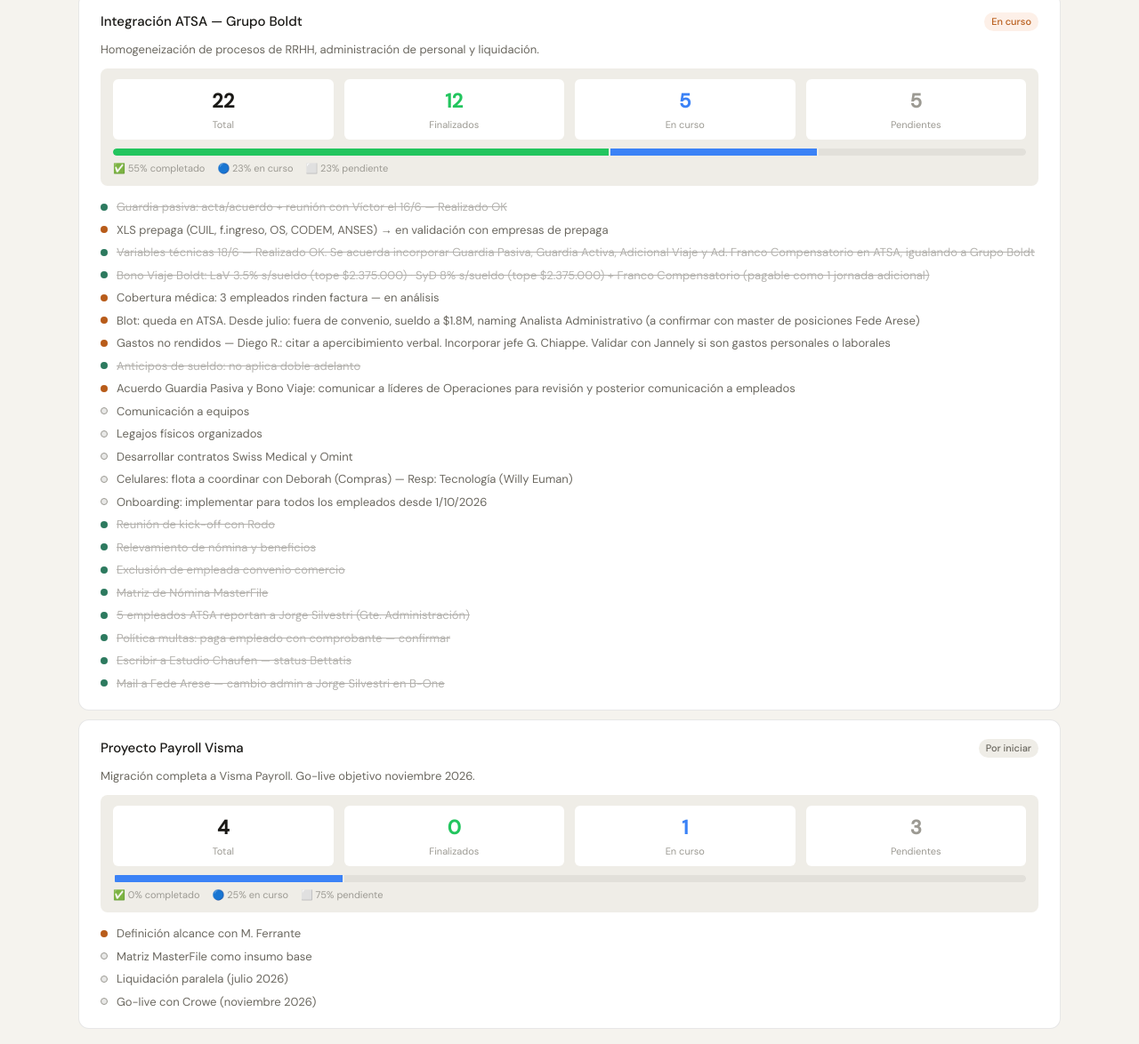
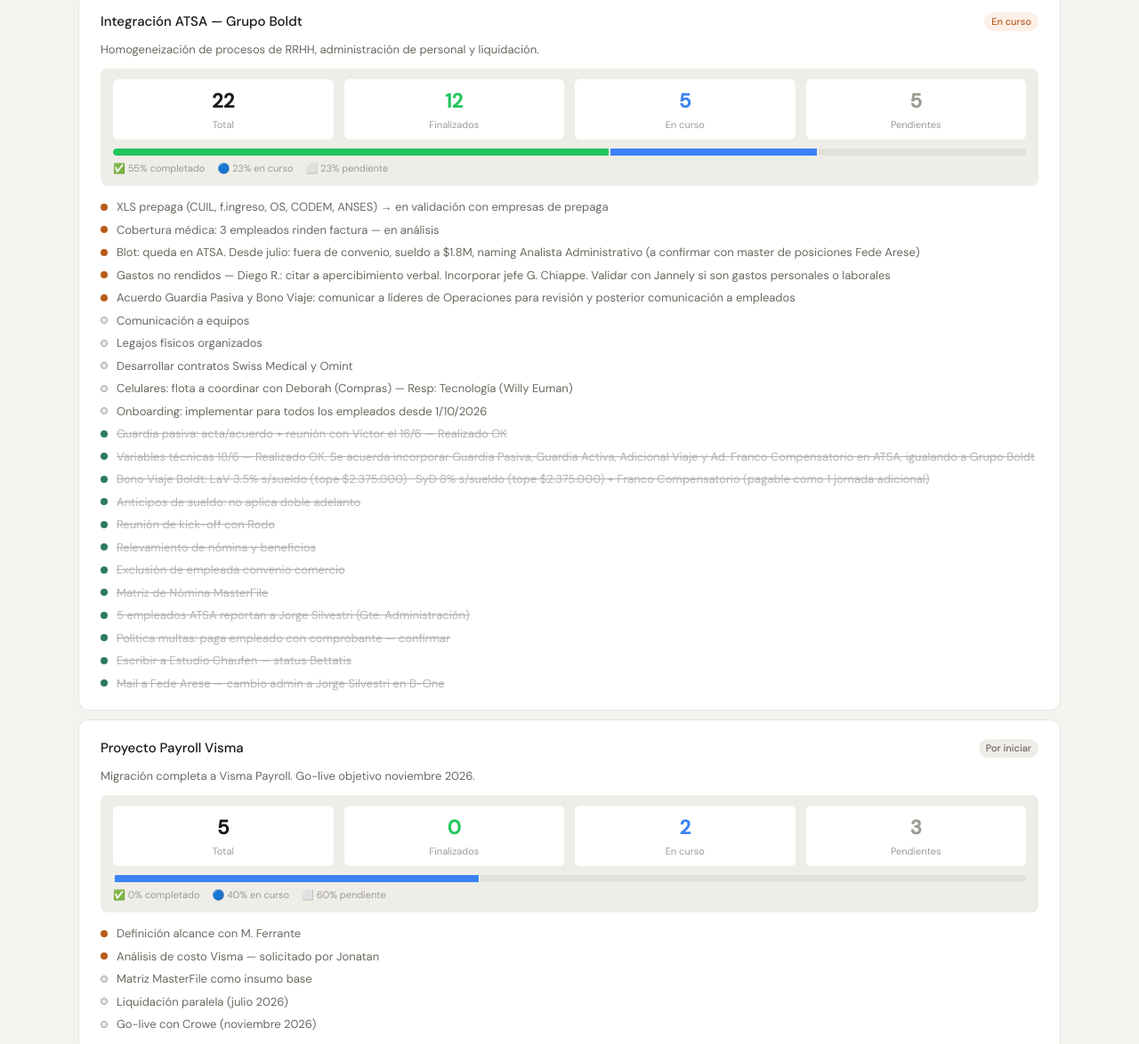
Before and after one commit to PeopleDO1/boldt-rrhh, a plain HTML site: page index.html in a window 1280 px wide. Shown: the part 1954-3128 px from the top of the page at 89% size. Drawn offline with Linux system fonts and the light colour scheme.

Commit message:
Dashboard: reorden hitos por estado + análisis de costo Visma (Jonatan)

```diff
--- a/index.html
+++ b/index.html
@@ -415,20 +415,20 @@ const DATA = {
       estadoColor: "warn",
       descripcion: "Homogeneización de procesos de RRHH, administración de personal y liquidación.",
       hitos: [
-        { texto: "Guardia pasiva: acta/acuerdo + reunión con Víctor el 16/6 — Realizado OK", estado: "done" },
         { texto: "XLS prepaga (CUIL, f.ingreso, OS, CODEM, ANSES) → en validación con empresas de prepaga", estado: "active" },
-        { texto: "Variables técnicas 18/6 — Realizado OK. Se acuerda incorporar Guardia Pasiva, Guardia Activa, Adicional Viaje y Ad. Franco Compensatorio en ATSA, igualando a Grupo Boldt", estado: "done" },
-        { texto: "Bono Viaje Boldt: LaV 3.5% s/sueldo (tope $2.375.000) · SyD 8% s/sueldo (tope $2.375.000) + Franco Compensatorio (pagable como 1 jornada adicional)", estado: "done" },
         { texto: "Cobertura médica: 3 empleados rinden factura — en análisis", estado: "active" },
         { texto: "Blot: queda en ATSA. Desde julio: fuera de convenio, sueldo a $1.8M, naming Analista Administrativo (a confirmar con master de posiciones Fede Arese)", estado: "active" },
         { texto: "Gastos no rendidos — Diego R.: citar a apercibimiento verbal. Incorporar jefe G. Chiappe. Validar con Jannely si son gastos personales o laborales", estado: "active" },
-        { texto: "Anticipos de sueldo: no aplica doble adelanto", estado: "done" },
         { texto: "Acuerdo Guardia Pasiva y Bono Viaje: comunicar a líderes de Operaciones para revisión y posterior comunicación a empleados", estado: "active" },
         { texto: "Comunicación a equipos",             estado: "pending" },
         { texto: "Legajos físicos organizados",        estado: "pending" },
         { texto: "Desarrollar contratos Swiss Medical y Omint", estado: "pending" },
         { texto: "Celulares: flota a coordinar con Deborah (Compras) — Resp: Tecnología (Willy Euman)", estado: "pending" },
         { texto: "Onboarding: implementar para todos los empleados desde 1/10/2026", estado: "pending" },
+        { texto: "Guardia pasiva: acta/acuerdo + reunión con Víctor el 16/6 — Realizado OK", estado: "done" },
+        { texto: "Variables técnicas 18/6 — Realizado OK. Se acuerda incorporar Guardia Pasiva, Guardia Activa, Adicional Viaje y Ad. Franco Compensatorio en ATSA, igualando a Grupo Boldt", estado: "done" },
+        { texto: "Bono Viaje Boldt: LaV 3.5% s/sueldo (tope $2.375.000) · SyD 8% s/sueldo (tope $2.375.000) + Franco Compensatorio (pagable como 1 jornada adicional)", estado: "done" },
+        { texto: "Anticipos de sueldo: no aplica doble adelanto", estado: "done" },
         { texto: "Reunión de kick-off con Rodo",       estado: "done"    },
         { texto: "Relevamiento de nómina y beneficios",estado: "done"    },
         { texto: "Exclusión de empleada convenio comercio", estado: "done" },
@@ -446,6 +446,7 @@ const DATA = {
       descripcion: "Migración completa a Visma Payroll. Go-live objetivo noviembre 2026.",
       hitos: [
         { texto: "Definición alcance con M. Ferrante",  estado: "active"  },
+        { texto: "Análisis de costo Visma — solicitado por Jonatan", estado: "active" },
         { texto: "Matriz MasterFile como insumo base",  estado: "pending" },
         { texto: "Liquidación paralela (julio 2026)",   estado: "pending" },
         { texto: "Go-live con Crowe (noviembre 2026)",  estado: "pending" },
```
